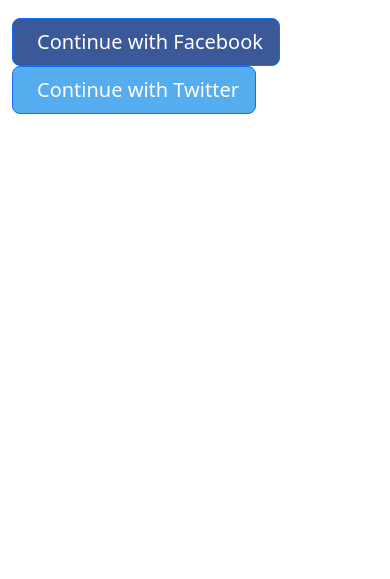
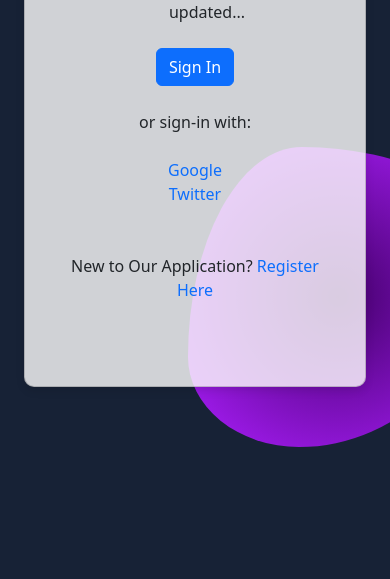
Before and after one commit to jayakrishnagaddam/Text-Summarization, a Flask app: page /login in a window 390 px wide. Shown: the part 817-1396 px from the top of the page. Before the commit the page ends 931 px from the top, so only its background shows below. Run offline with Flask 3, Linux system fonts and the light colour scheme; some libraries are stand-ins or nearby versions.

Commit message:
Routing Changes

```diff
--- a/app.py
+++ b/app.py
@@ -11,6 +11,7 @@
 def projects():
     return render_template('projects.html')
 
+
 @app.route('/summarize', methods=['POST'])
 def summarize():
     data = request.form.get('text')
@@ -19,14 +20,14 @@
 
 def summarize_text(text):
     summarization_pipeline = pipeline("summarization", model="t5-small", tokenizer="t5-small")
-    summary = summarization_pipeline(text, max_length=40, min_length=2, do_sample=False)
-    summarized_text = summary[0]['summary_text']
-    return summarized_text
+    summary = summarization_pipeline(text, max_length=1000, min_length=2, do_sample=False)  # Increased max_length
+    summarized_sentences = summary[0]['summary_text'].split('. ')  # Split sentences by '. '
+    bullet_points = '\n- '.join(summarized_sentences)  # Join sentences with bullet points
+    return bullet_points
 
 @app.route('/')
 def index():
     return render_template("index.html")
-
 @app.route('/login', methods=['GET', 'POST'])
 def login():
     error = None
@@ -37,21 +38,28 @@
         if user_data:
             firstname = user_data['first_name']
             session['username'] = username
-            name=firstname
+            session['name'] = firstname  # Storing name in session
             return redirect(url_for('home'))
         else:
             error = 'Invalid username or password'
 
     return render_template('login.html', error=error)
 
+@app.route('/home')
+def home():
+    if 'username' in session:
+        # Retrieve name from session
+        name = session.get('name')
+        return render_template('home.html', name=name)
+    else:
+        return redirect(url_for('login'))
+
 
 @app.route('/homepage')
 def homepage():
-    return render_template('homepage.html')
-
-@app.route('/home')
-def home():
-    return render_template('home.html')
+    # Retrieve name from session
+    name = session.get('name')
+    return render_template('homepage.html', name=name)
 
 @app.route('/careers')
 def careers():
--- a/templates/home.html
+++ b/templates/home.html
@@ -74,7 +74,8 @@
 <body>
   <img id="image" src="static/homebg.jpg" alt="">
   <div class="content">
-    <a href="{{url_for('homepage')}}" class="btn btn-warning btn-fixed text-center">Enter Text Summarizer</a>
+
+    <a href="{{ url_for('homepage', name=name) }}" class="btn btn-warning btn-fixed text-center">Enter Text Summarizer</a>
     <div class="bg-white text-lg-start mt-0">
       <div class="row lead">
         <div class="upgrade-item mt-4 mb-4 ">
--- a/templates/login.html
+++ b/templates/login.html
@@ -1,21 +1,71 @@
-<doctype html>
-    <html>
-        <head>
-            <title>
-                Login
-            </title>
+<!-- Section: Design Block -->
+<section class="background-radial-gradient overflow-hidden">
   {%include 'bootstrap.html'%}
+  <title>Login</title>
+  <style>
+    .background-radial-gradient {
+      background-color: hsl(218, 41%, 15%);
+      background-image: radial-gradient(650px circle at 0% 0%,
+          hsl(218, 41%, 35%) 15%,
+          hsl(218, 41%, 30%) 35%,
+          hsl(218, 41%, 20%) 75%,
+          hsl(218, 41%, 19%)r 80%,
+          transparent 100%),
+        radial-gradient(1250px circle at 100% 100%,
+          hsl(218, 41%, 45%) 15%,
+          hsl(218, 41%, 30%) 35%,
+          hsl(218, 41%, 20%) 75%,
+          hsl(218, 41%, 19%) 80%,
+          transparent 100%);
+    }
 
-        </head>
+    #radius-shape-1 {
+      height: 220px;
+      width: 220px;
+      top: -60px;
+      left: -130px;
+      background: radial-gradient(#44006b, #ad1fff);
+      overflow: hidden;
+    }
+    #non{
+      text-decoration: none;
+    }
+    #radius-shape-2 {
+      border-radius: 38% 62% 63% 37% / 70% 33% 67% 30%;
+      bottom: -60px;
+      right: -110px;
+      width: 300px;
+      height: 300px;
+      background: radial-gradient(#44006b, #ad1fff);
+      overflow: hidden;
+    }
+    .card {
+background-color: rgba(255, 255, 255, 0.8); /* Use RGBA color to set transparency */
+border-radius: 10px;
+padding: 20px;
+box-shadow: 0 4px 8px rgba(0, 0, 0, 0.1); /* Add a subtle box shadow */
+}
+
+  </style>
 <body>
-            <section class="vh-100">
-                <div class="container py-5 h-100">
-                  <div class="row d-flex align-items-center justify-content-center h-100">
-                    <div class="col-md-8 col-lg-7 col-xl-6">
-                      <img src="https://mdbcdn.b-cdn.net/img/Photos/new-templates/bootstrap-login-form/draw2.svg"
-                        class="img-fluid" alt="Phone image">
+  <div class="container px-4 py-5 px-md-5 text-center text-lg-start my-5">
+    <div class="row gx-lg-5 align-items-center mb-5">
+      <div class="col-lg-6 mb-5 mb-lg-0" style="z-index: 10">
+        <h1 class="my-5 display-5 fw-bold ls-tight" style="color: hsl(218, 81%, 95%)">
+          Connect with us &<br />
+          <span style="color: hsl(218, 81%, 75%)">Learn more about Text Summarization...</span>
+        </h1>
+        <p class="mb-4 opacity-70" style="color: hsl(218, 81%, 85%); font-size:20px;">
+          "Summarizing is the art of distilling the essence, capturing the soul, and conveying the message in fewer words."
+        </p>
       </div>
-                    <div class="col-md-7 col-lg-5 col-xl-5 offset-xl-1">
+
+      <div class="col-lg-6 mb-5 mb-lg-0 position-relative">
+        <div id="radius-shape-1" class="position-absolute rounded-circle shadow-5-strong"></div>
+        <div id="radius-shape-2" class="position-absolute shadow-5-strong"></div>
+
+        <div class="card bg-glass">
+          <div class="card-body px-4 py-5 px-md-5">
             {% with messages = get_flashed_messages() %}
                     {% if messages %}
                       <ul class="flash">
@@ -26,58 +76,62 @@
                     {% endif %}
                   {% endwith %}
             <form method="post">
-                        <h1 class="text-center lead mb-4" style="font-size: 32px;"><b>LOGIN HERE</b></h1>
+              <p class="text-center" style="font-size: 24x;">Login Here...</p>
+              <!-- 2 column grid layout with text inputs for the first and last names -->
+
               <div class="form-outline mb-4">
-                          <input type="Username" name="username" id="username" class="form-control form-control-lg" placeholder="Enter Username" />
-                          <label class="form-label" name="username" for="form1Example13"><b>Username</b></label>
+                <input type="username" id="form3Example3" class="form-control" name="username" />
+                <label class="form-label" for="form3Example3">Username</label>
               </div>
 
               <!-- Password input -->
 <div class="form-outline mb-4">
-                          <input type="password" name="password" id="form1Example23" class="form-control form-control-lg" placeholder="Enter Password" />
-                          <label class="form-label" name="password" for="form1Example23"><b>Password</b></label>
+<input type="password" id="form3Example4" class="form-control" name="password" />
+<label class="form-label" for="form3Example4">Password</label>
 </div>
 
-                        <div class="d-flex justify-content-around align-items-center mb-4">
               <!-- Checkbox -->
-                          <div class="form-check">
-                            <input class="form-check-input" type="checkbox" value="" id="form1Example3" checked />
-                            <label class="form-check-label" for="form1Example3"> Remember me </label>
+              <div class="form-check d-flex justify-content-center mb-4">
+                <input class="form-check-input me-2" type="checkbox" value="" id="form2Example33" checked />
+                <label class="form-check-label" for="form2Example33">
+                  Accept our mails and stay updated...
+                </label>
               </div>
 
+              <!-- Submit button -->
+              <button type="submit" class="btn btn-primary btn-block mb-4">
+                Sign In
+              </button>
 
-                          <a href="#!">Forgot password?</a>
+              <!-- Register buttons -->
+              <div class="text-center">
+                <p>or sign-in with:</p>
+                <div class="mt-4">
+                  <div class="row">
+                      <div class="col-sm-6" id="non">
+                     <a id="non" href="#">Google</a>
                      </div>
-                        {% if error %}
-                        <div class="alert alert-danger mt-3" role="alert">
-                            {{ error }}
-                        </div>
-                        {% endif %}
-                        <!-- Submit button -->
-                        <button href="{{url_for('signup')}}" type="submit" class="btn btn-primary btn-lg btn-block">Sign in</button>
-
-                        <div class="divider d-flex align-items-center my-4">
-                          <p class="text-center fw-bold mx-3 mb-0 text-muted">Don't Have an Account? </p>
-                          <a href="{{url_for('signup')}}" class="btn btn-dark btn-lg">Signup</a>
-                        </div>
-                        <div class="divider d-flex align-items-center my-4">
-                            <p class="text-center fw-bold mx-3 mb-0 text-muted">OR</p>
-                        </div>
-
-                        <a class="btn btn-primary btn-lg btn-block" style="background-color: #3b5998" href="#!"
-                          role="button">
-                          <i class="fab fa-facebook-f me-2"></i>Continue with Facebook
-                        </a>
-                        <a class="btn btn-primary btn-lg btn-block" style="background-color: #55acee" href="#!"
-                          role="button">
-                          <i class="fab fa-twitter me-2"></i>Continue with Twitter</a>
-
-                      </form>
-
+                     <div class="col-sm-6 mb-4" id="non">
+                     <a class="text-center" id="non" href="#">Twitter</a></div>
                   </div>
                 </div>
               </div>
+
+              <div class="mt-4 text-center">
+                  <p>New to Our Application? <a id="non" href="{{url_for('signup')}}">Register Here</a></p>
+              </div>
+            </form>
+          </div>
+        </div>
+      </div>
+    </div>
+  </div>
+  </body>
+  <script src="https://code.jquery.com/jquery-3.3.1.slim.min.js"></script>
+<script src="https://cdnjs.cloudflare.com/ajax/libs/popper.js/1.14.7/umd/popper.min.js"></script>
+<script src="https://stackpath.bootstrapcdn.com/bootstrap/4.3.1/js/bootstrap.min.js"></script>
+  <script src="https://code.jquery.com/jquery-3.3.1.slim.min.js"></script>
+<script src="https://cdnjs.cloudflare.com/ajax/libs/popper.js/1.14.7/umd/popper.min.js"></script>
+<script src="https://stackpath.bootstrapcdn.com/bootstrap/4.3.1/js/bootstrap.min.js"></script>
 </section>
-        </body>
-    </html>
-</doctype>
+<!-- Section: Design Block -->
```
Also changed, not shown: templates/signup.html (+4 -4 lines). Lines whose indentation alone changed are shown as unchanged.
